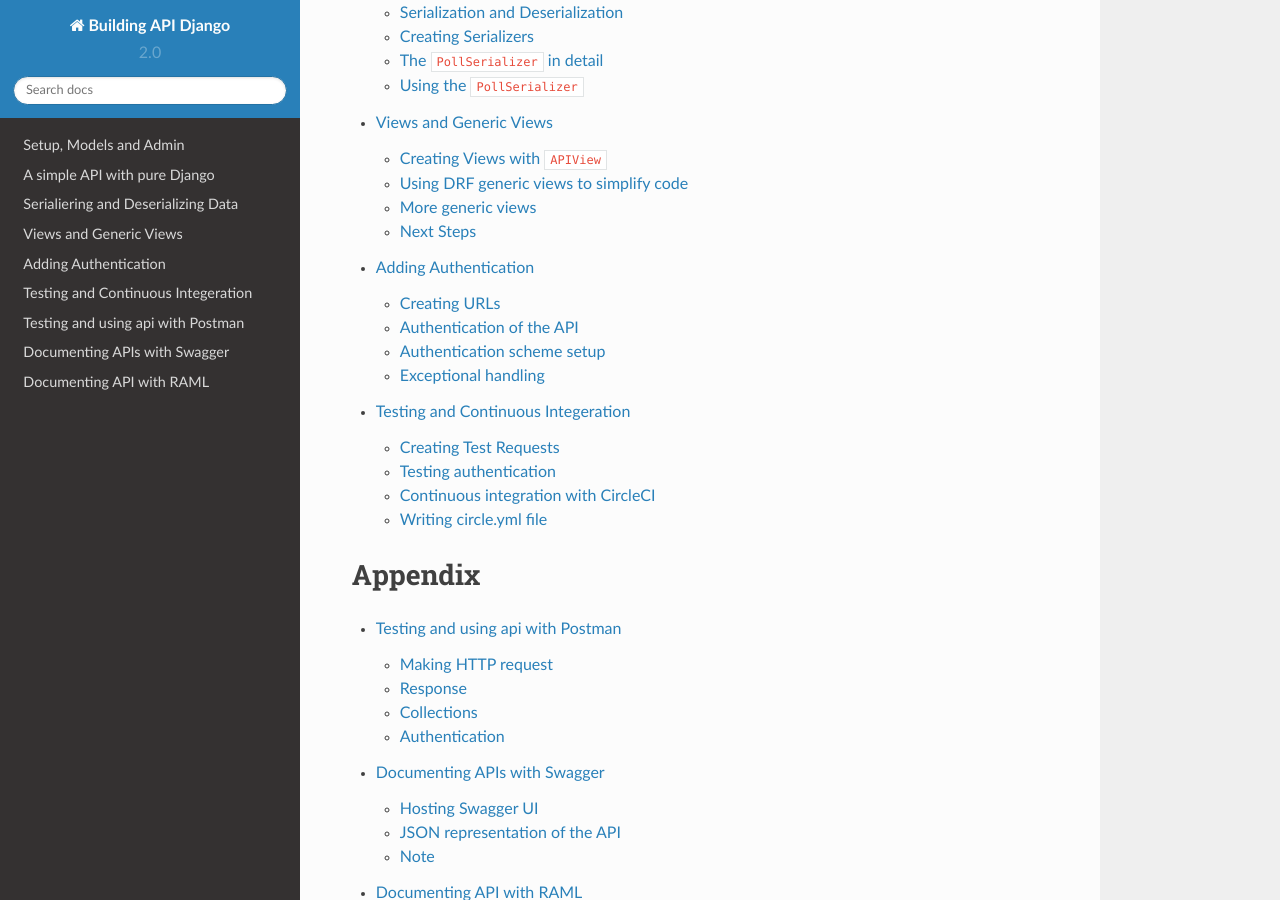
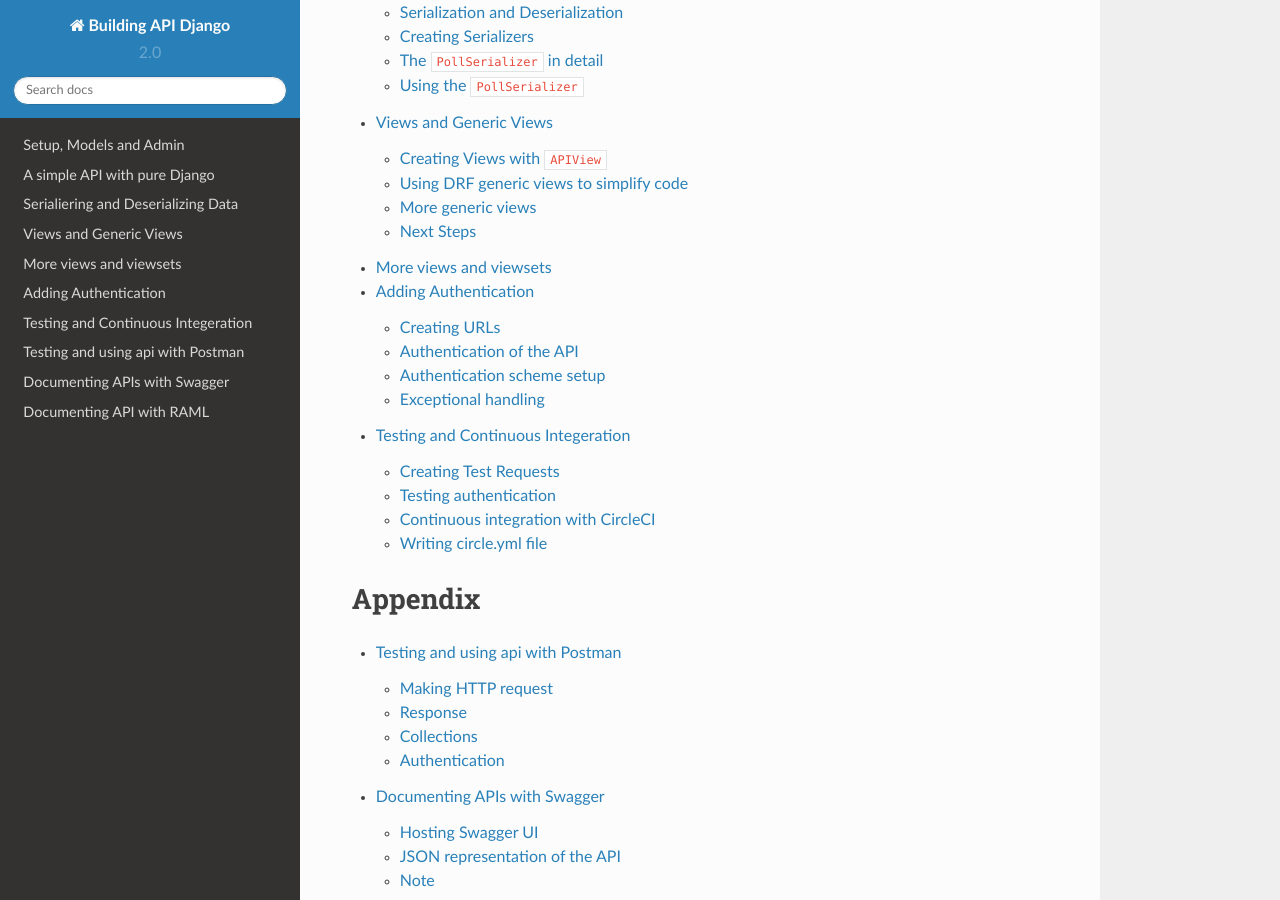
Before and after one commit to agiliq/building-api-django, a Sphinx documentation site: the page built from docs/index.rst, in a window 1280 px wide and 900 px high, scrolled down 760 px. Built offline with Sphinx 7.4.7 and the Read the Docs theme 2.0.0, drawn with Linux system fonts in a browser that asks for light colours.

Commit message:
Added placeholder for another chapter

```diff
--- a/docs/index.rst
+++ b/docs/index.rst
@@ -16,6 +16,7 @@ Chapters:
    apis-without-drf
    serailizers
    views-and-generic-views
+   more-views-and-viewsets
    access-control
    testing-and-ci
 
--- /dev/null
+++ b/docs/more-views-and-viewsets.rst
@@ -0,0 +1,2 @@
+More views and viewsets
+======================================
```
